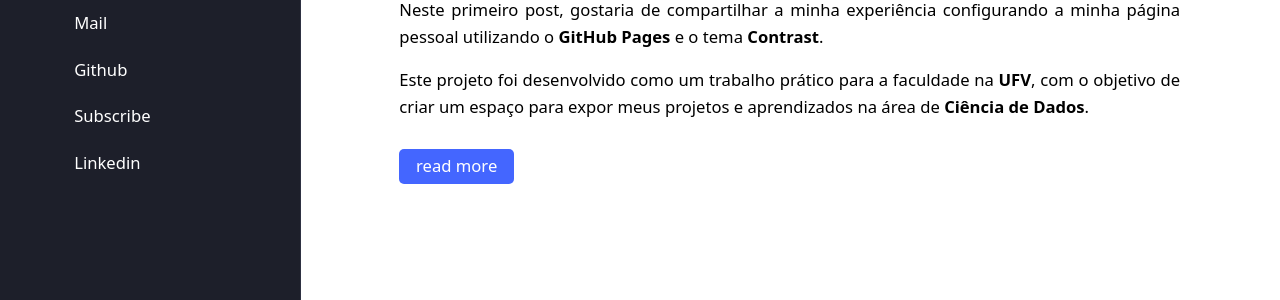
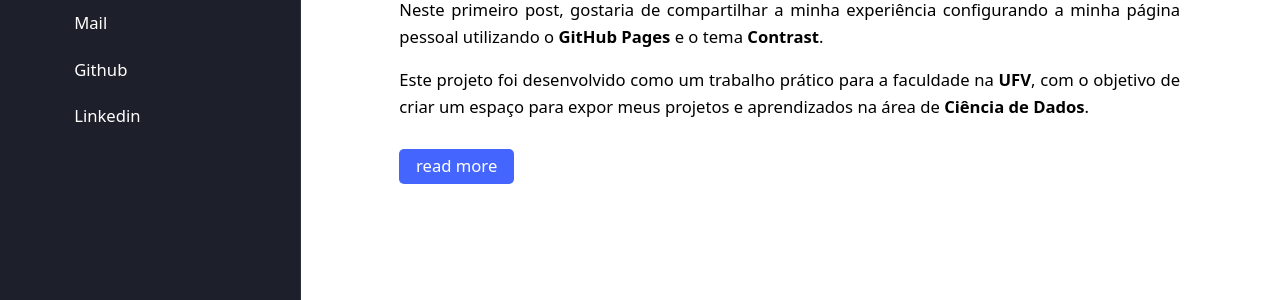
Before and after one commit to joaobsantos-lgtm/joaobsantos-lgtm.github.io, a Jekyll site: the page built from index.html, in a window 1280 px wide. Shown: the part 126-426 px from the top of the page. Built offline with Jekyll 4.4.1, drawn with Linux system fonts in a browser that asks for light colours.

Commit message:
Update _config.yml

```diff
--- a/_config.yml
+++ b/_config.yml
@@ -24,7 +24,6 @@ navigation:                     # accepts {file, title, url, icon, sidebaricon}
 external:                       # accepts {file, title, url, icon, sidebaricon}
   - {title: Mail, icon: envelope, url: "mailto:joao.b.santos@ufv.br"}
   - {title: Github, icon: github, url: "https://github.com/joaobsantos-lgtm"}
-  - {title: Subscribe, icon: rss, url: "/feed.xml"}
   - {title: Linkedin, icon: linkedin, url: "https://www.linkedin.com/in/massessini"}
 
 comments:
```
